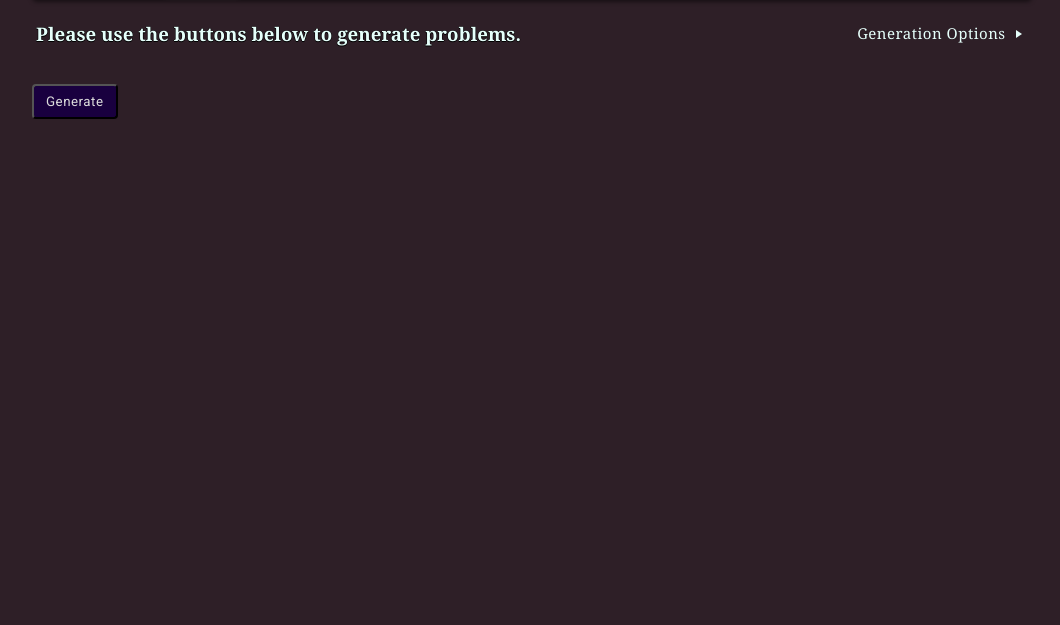
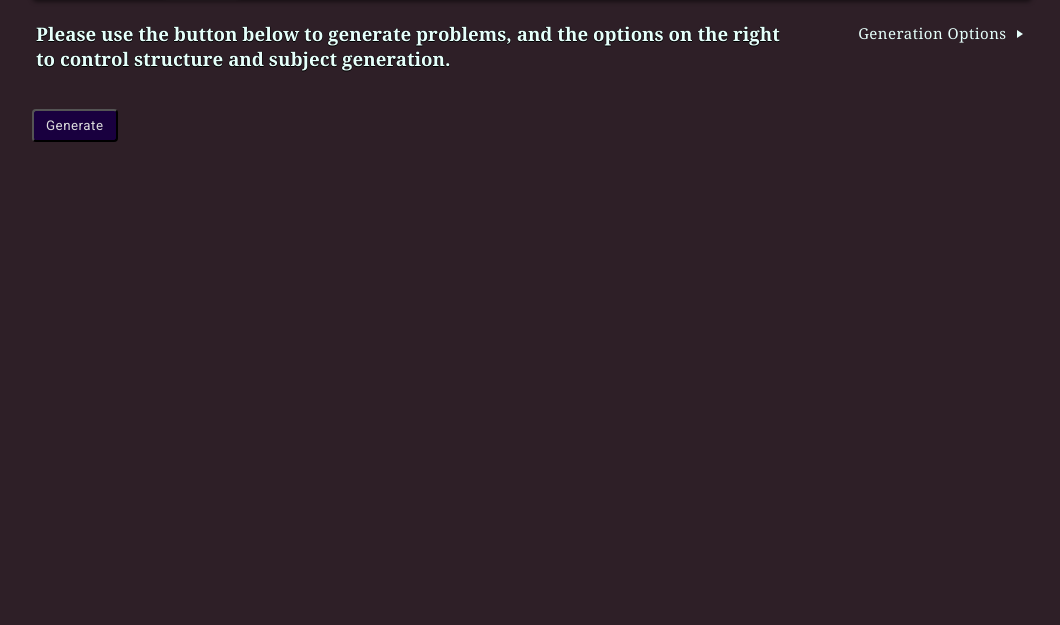
Before and after one commit to wkwako/ed-website, a Django app: page /practice/ in a window 1280 px wide. Shown: the part 42-667 px from the top of the page, without its empty margins (108-1168 px from the left). Run offline with Django 5.2, Linux system fonts and the light colour scheme.

Commit message:
added easy, medium, hard button presets in Generation Options, fixed some css alignment and spacing issues with instructions and Generation Options button by adding them to a flex box, fixed instructions text

```diff
--- a/edtech_project/static/edtech_project/js/practice.js
+++ b/edtech_project/static/edtech_project/js/practice.js
@@ -23,13 +23,13 @@ const csrftoken = getCookie('csrftoken');
 window.addEventListener('DOMContentLoaded', () => {
     const difficultySlider = document.getElementById('difficulty-slider');
     if (difficultySlider) {
-        // Restore saved value
+        // restore saved value
         const storedValue = localStorage.getItem('difficultySlider');
         if (storedValue !== null) {
             difficultySlider.value = storedValue;
         }
 
-        // Save on change
+        // saves on change (update local storage)
         difficultySlider.addEventListener('input', () => {
             localStorage.setItem('difficultySlider', difficultySlider.value);
         });
@@ -47,17 +47,17 @@ window.addEventListener('DOMContentLoaded', () => {
         });
     }
 
-    /* Adds listeners for checkboxes, retrieves values */
+    // Adds listeners for checkboxes, retrieves values
     const checkboxStates = JSON.parse(localStorage.getItem('checkboxStates') || '{}');
 
     const allCheckboxes = document.querySelectorAll('input[type="checkbox"]');
     allCheckboxes.forEach(cb => {
-        // Restore saved state
+        // restore saved value
         if (checkboxStates.hasOwnProperty(cb.value)) {
             cb.checked = checkboxStates[cb.value];
         }
 
-        // Only update this checkbox on change
+        // saves on change (update local storage)
         cb.addEventListener('change', () => {
             checkboxStates[cb.value] = cb.checked;
             localStorage.setItem('checkboxStates', JSON.stringify(checkboxStates));
@@ -561,12 +561,75 @@ function handleButtonPress() {
 
 }
 
+//stores information for all preset buttons
 const presets = {
+    easy: {
+        difficulty: 1,
+        problemLength: 1,
+        checkboxes: {
+            "enumerate": false,
+            "zip": false,
+            "any/all": false,
+            "map/filter": false,
+            "data-slicing": false,
+            "comprehensions": false,
+            "lambda-functions": false,
+            "args-and-kwargs": false,
+        }
+    },
 
+    medium: {
+        difficulty: 2,
+        problemLength: 3,
+        checkboxes: {
+            "enumerate": true,
+            "zip": true,
+            "any/all": false,
+            "map/filter": false,
+            "data-slicing": true,
+            "comprehensions": true,
+            "lambda-functions": false,
+            "args-and-kwargs": false,
+        }
+    },
+
+    hard: {
+        difficulty: 3,
+        problemLength: 7,
+        checkboxes: {
+            "enumerate": true,
+            "zip": true,
+            "any/all": true,
+            "map/filter": true,
+            "data-slicing": true,
+            "comprehensions": true,
+            "lambda-functions": true,
+            "args-and-kwargs": true,
+        }
+    }
 }
 
-function handlePreset() {
+//applies presets
+function applyPreset(presetName) {
+    const preset = presets[presetName];
+    if (!preset) return
 
+    //update sliders
+    document.getElementById("difficulty-slider").value = preset.difficulty;
+    document.getElementById("problem-length-slider").value = preset.problemLength;
+
+    //update checkboxes
+    const allCheckboxes = document.querySelectorAll('input[type=checkbox]');
+    allCheckboxes.forEach(cb => {
+        if (preset.checkboxes.hasOwnProperty(cb.value)) {
+            cb.checked = preset.checkboxes[cb.value];
+        }
+    })
+
+    //update local storage
+    localStorage.setItem('difficultySlider', preset.difficulty);
+    localStorage.setItem('problemLengthSlider', preset.problemLength);
+    localStorage.setItem('checkboxStates', JSON.stringify(preset.checkboxes));
 }
 
 /**
--- a/edtech_project/static/edtech_project/style.css
+++ b/edtech_project/static/edtech_project/style.css
@@ -36,12 +36,13 @@
     display: flex;
     margin: 2px 4px;
     padding: 0px;
-    justify-content: flex-start; /* Justify all content within container to start */
+    justify-content: space-between;
+    gap: 70px;
 }
 
 #options-button {
-    align-self: center;
-    margin-left: auto; /* ...then set margin-left to auto which makes this single element look right justified*/
+    flex: 0;
+    align-self: flex-start;
     background: none;
     border: none;
     cursor: pointer;
@@ -49,6 +50,10 @@
     font-family: Georgia;
     font-size: 15px;
     letter-spacing: 0.5px;
+    margin-top: 20px;
+    padding-right: 5px;
+    margin-left: auto;
+    white-space: nowrap;
 }
 
 #options-button::after { /* Creates a triangle  */
@@ -300,7 +305,7 @@ input[type="range"] {
     text-align: center;
     background: #19003f;
     color: #dddddd;
-    padding: 8px 12px;
+    padding: 7px 12px;
     margin-right: 8px;
     font-family: Roboto;
     letter-spacing: 0.5px;
@@ -373,6 +378,7 @@ input[type="range"] {
 }
 
 .practice-description{
+    flex: 6;
     font-family: Georgia;
     color: #e6fffb;
     text-shadow: 0.5px 0 0 #000, 0 -0.5px 0 #000, 0 0.5px 0 #000, -0.5px 0 0 #000;
--- a/edtech_project/templates/edtech_project/practice.html
+++ b/edtech_project/templates/edtech_project/practice.html
@@ -34,7 +34,7 @@
 
 <!-- Instructions for generating problems, and button the opens the generation options panel -->
 <div id="instructions-and-options-box">
-    <h3 class="practice-description">Please use the buttons below to generate problems.</h3>
+    <h3 class="practice-description">Please use the button below to generate problems, and the options on the right to control structure and subject generation.</h3>
     <button id="options-button"> Generation Options </button>
 </div>
 
@@ -46,6 +46,7 @@
 
         <div id="columns">
             <!-- The structures column -->
+             <!--If adding/removing a structure, "num_structures" in utilities.py must also be updated-->
             <div id="structures">
                 <h3 class="options-panel-title">Structures/syntax</h3>
                 <div class="checkbox-row"> <label> <input type="checkbox" name="structure" value="enumerate"> </label> Enumerate() </div>
@@ -53,7 +54,6 @@
                 <div class="checkbox-row"> <label> <input type="checkbox" name="structure" value="any/all"> </label> Any()/all() </div>
                 <div class="checkbox-row"> <label> <input type="checkbox" name="structure" value="map/filter"> </label> Map()/filter() </div>
                 <div class="checkbox-row"> <label> <input type="checkbox" name="structure" value="data-slicing"> </label> Data slicing </div>
-                <div class="checkbox-row"> <label> <input type="checkbox" name="structure" value="conditional-chaining"> </label> Conditional chaining </div>
                 <div class="checkbox-row"> <label> <input type="checkbox" name="structure" value="comprehensions"> </label> List/dict comprehensions </div>
                 <div class="checkbox-row"> <label> <input type="checkbox" name="structure" value="lambda-functions"> </label> Lambda functions </div>
                 <div class="checkbox-row"> <label> <input type="checkbox" name="structure" value="args-and-kwargs"> </label> Args and Kwargs </div>
@@ -103,9 +103,9 @@
             <div id="presets-group">
                 <h3 class="options-panel-title">Presets: </h3>
                 <div id="presets">
-                    <button class="preset-button" id="preset-easy"> Easy </button>
-                    <button class="preset-button" id="preset-medium"> Medium </button>
-                    <button class="preset-button" id="preset-hard"> Hard </button>
+                    <button class="preset-button" id="preset-easy" onclick="applyPreset('easy')"> Easy </button>
+                    <button class="preset-button" id="preset-medium" onclick="applyPreset('medium')"> Medium </button>
+                    <button class="preset-button" id="preset-hard" onclick="applyPreset('hard')"> Hard </button>
                 </div>
             </div>
         </div>
--- a/edtech_project/utilities.py
+++ b/edtech_project/utilities.py
@@ -705,7 +705,7 @@ def get_query_old(difficultyLevel) -> tuple[str, str]:
     return problem_type, query
 
 def process_user_selections_subjects(user_selections):
-    num_structures = 8
+    num_structures = 7
     allowed_domains = []
     count = 0
 
@@ -748,7 +748,7 @@ def process_user_selections_subjects(user_selections):
     return f" Generate code from the domain of {chosen_domain_readable} related to {chosen_subject} involving {chosen_concept} and {chosen_q_type}."
 
 def process_user_selections_structures_and_difficulty(problem_type, user_selections, specifications):
-    num_structures = 8
+    num_structures = 7
 
     allowed_structures = []
     disallowed_structures = []
```
